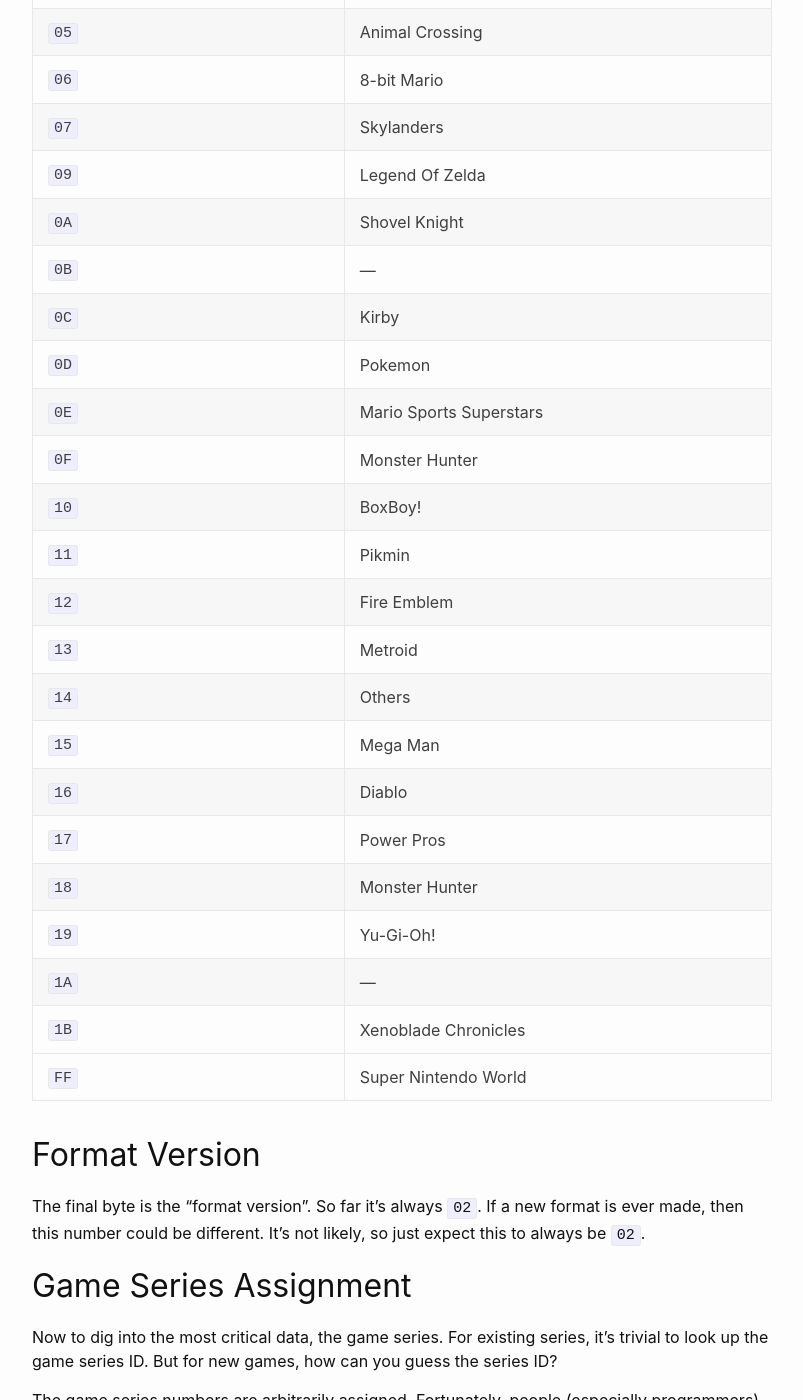
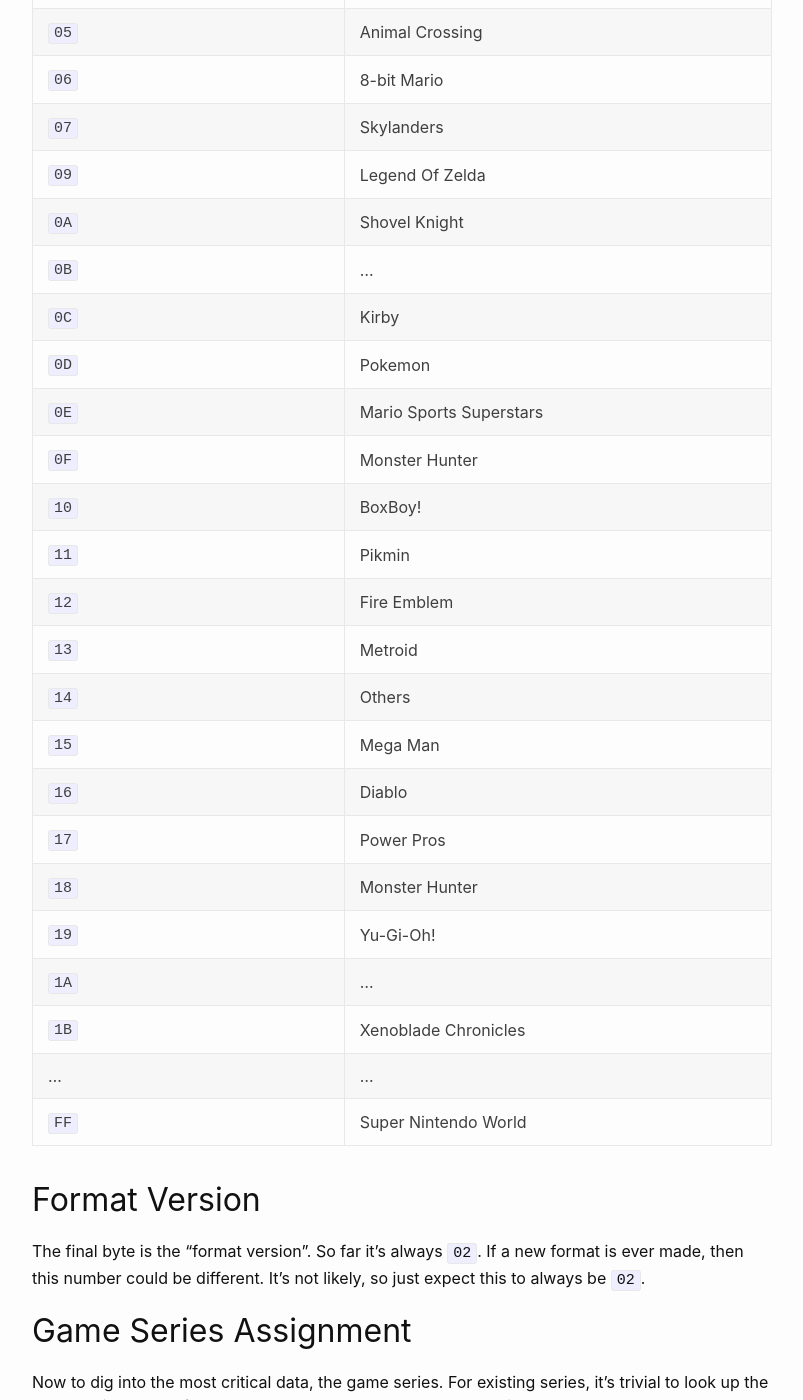
Before and after one commit to rob-brown/tricks-of-the-trade-jekyll, a Jekyll site: the page built from _posts/2024-02-15-anatomy-of-an-amiibo-id.markdown, in a window 1280 px wide and 1400 px high, scrolled down 4032 px. Shown: the whole window, without its empty margins (238-1041 px from the left). Built offline with Jekyll 4.4.1, drawn with Linux system fonts in a browser that asks for light colours.

Commit message:
Fix table skips

```diff
--- a/_posts/2024-02-15-anatomy-of-an-amiibo-id.markdown
+++ b/_posts/2024-02-15-anatomy-of-an-amiibo-id.markdown
@@ -157,7 +157,7 @@
 | `07` | Skylanders |
 | `09` | Legend Of Zelda |
 | `0A` | Shovel Knight |
-| `0B` | --- |
+| `0B` | ... |
 | `0C` | Kirby |
 | `0D` | Pokemon |
 | `0E` | Mario Sports Superstars |
@@ -172,9 +172,9 @@
 | `17` | Power Pros |
 | `18` | Monster Hunter |
 | `19` | Yu-Gi-Oh! |
-| `1A` | --- |
+| `1A` | ... |
 | `1B` | Xenoblade Chronicles |
-| --- | --- |
+| ... | ... |
 | `FF` | Super Nintendo World |
 
 ## Format Version
@@ -214,22 +214,22 @@
 | 078 | Classic Nintendo | Nintendo |
 | 07C | Mii | Nintendo |
 | 080 | Splatoon | Nintendo |
-| --- | --- |
+| ... | ... |
 | 09C-09D | Mario Sports Superstars | Nintendo |
-| --- | --- |
+| ... | ... |
 | 0A4 | ARMS | Nintendo |
-| --- | --- |
+| ... | ... |
 | 190-1D4 | Pokémon | Nintendo/GameFreak |
-| --- | --- |
+| ... | ... |
 | 1F0 | Kirby | Nintendo/HAL Labs |
 | 1F4 | BoxBoy | Nintendo/HAL Labs
-| --- | --- |
+| ... | ... |
 | 210 | Fire Emblem | Nintendo |
-| --- | --- |
+| ... | ... |
 | 224 | Xenoblade | Nintendo/Monolith Soft |
 | 228 | Earthbound | Nintendo |
 | 22C | Chibi Robo | Nintendo |
-| --- | --- |
+| ... | ... |
 | 320 | Sonic | Sega |
 | 324 | Bayonetta | Sega/Platinum Games |
 | 328 | x |
```
